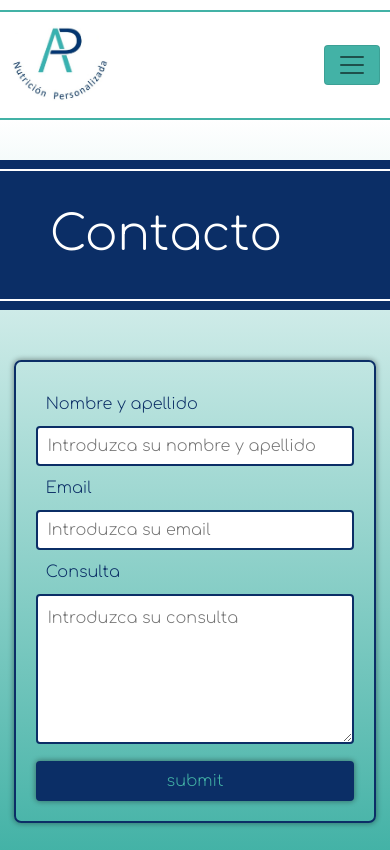
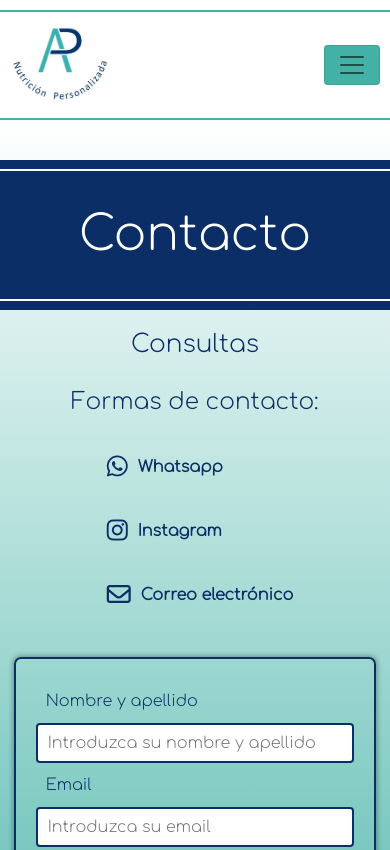
Before and after one commit to J0AQUINPEDRAZA/Alicia-Pedraza, a website: page pages/contacto.html in a window 390 px wide. Shown: the top 850 px of the page. Drawn offline with nearby package versions, Linux system fonts and the light colour scheme.

Commit message:
add wpp and links

```diff
--- a/pages/contacto.html
+++ b/pages/contacto.html
@@ -113,16 +113,27 @@
               <h1>Contacto</h1>
             </div>
           </div>
+          <div class="titulo__consultas">
+              <h2>Consultas</h2>
+          </div>
+          <div class="article">
+            <div class="redes">
+              <h3 class="tituloRedes">Formas de contacto:</h3>
+              <div class="iconos">
+                <a href="https://wa.me/5493512054717/?text=Hola%20Ali,%20quisiera%20hacerte%20una%20consulta,..." target="_blank" rel="noopener" data-testid="LinkButton" aria-describedby="profile-ali-pedraza " height="auto" class="sc-pFZIQ StyledButton-sc-686c3k-0 ldGKnQ csMAqU"><i class="fa-xl fa-brands fa-whatsapp sc-hKgILt Button__StyledText-sc-uh5tyw-0 CczVW rsIfq"></i>Whatsapp</a>
+                <a href="https://www.instagram.com/lic.pedraza/?igshid=YmMyMTA2M2Y=" target="_blank"><i class="fa-xl fa-brands fa-instagram"></i>Instagram</a>
+                <a href=""><i class="fa-xl fa-regular fa-envelope"></i>Correo electrónico</a>
+              </div>
+            </div>
             <div class="form">
               <form action="">
-              <label  class="labelFormContacto" for="text">Nombre y apellido</label>
-              <input  class="inputsFormContacto" type="text" placeholder="Introduzca su nombre y apellido" required>
+                <label  class="labelFormContacto" for="text">Nombre y apellido</label>                <input  class="inputsFormContacto" type="text" placeholder="Introduzca su nombre y apellido" required>
                 <label  class="labelFormContacto" for="email">Email</label>
                 <input  class="inputsFormContacto" type="email" name="email" id="" placeholder="Introduzca su email" required>
                 <label  class="labelFormContacto" for="textarea">Consulta</label>
-              <textarea  class="textareaFormContacto" name="textarea" id="" cols="30" rows="10" placeholder="Introduzca su consulta" required></textarea>
-              <input  class="submitFormContacto" type="submit" value="submit" placeholder="enviar">
+                <textarea  class="textareaFormContacto" name="textarea" id="" cols="30" rows="10" placeholder="Introduzca su consulta" required></textarea>                <input  class="submitFormContacto" type="submit" value="submit" placeholder="enviar">
               </form>
+            </div>
           </div>
         </section>
     </main>
@@ -130,8 +141,9 @@
       <div class="container__footer">
         <p class="footerText">&copy; Todos los derechos reservados</p>
         <div class="iconos">
-          <a href="https://web.whatsapp.com/" target="_blank" rel="noopener" data-testid="LinkButton" aria-describedby="profile-ali-pedraza " height="auto" class="sc-pFZIQ StyledButton-sc-686c3k-0 ldGKnQ csMAqU"><div data-testid="LinkThumbnail" class="sc-bdfBwQ sc-gsTCUz StyledThumbnail-sc-1hclpwd-0 fEQWLI bhdLno hUtLhc"><i class="fa-xl fa-brands fa-whatsapp sc-hKgILt Button__StyledText-sc-uh5tyw-0 CczVW rsIfq"></i></div></a>
-          <a href="https://www.instagram.com/lic.pedraza/?igshid=YmMyMTA2M2Y="><i class="fa-xl fa-brands fa-instagram"></i></a>
+          <a href="https://wa.me/5493512054717/?text=Hola%20Ali,%20quisiera%20hacerte%20una%20consulta,..." target="_blank" rel="noopener" data-testid="LinkButton" aria-describedby="profile-ali-pedraza " height="auto" class="sc-pFZIQ StyledButton-sc-686c3k-0 ldGKnQ csMAqU"><div data-testid="LinkThumbnail" class="sc-bdfBwQ sc-gsTCUz StyledThumbnail-sc-1hclpwd-0 fEQWLI bhdLno hUtLhc"><i class="fa-xl fa-brands fa-whatsapp sc-hKgILt Button__StyledText-sc-uh5tyw-0 CczVW rsIfq"></i></div></a>
+          <a href="https://www.instagram.com/lic.pedraza/?igshid=YmMyMTA2M2Y=" target="_blank"><i class="fa-xl fa-brands fa-instagram"></i></a>
+          <a href=""><i class="fa-xl fa-regular fa-envelope"></i></a>
         </div>
       </div>
     </footer>
--- a/scss/_contacto.scss
+++ b/scss/_contacto.scss
@@ -4,6 +4,41 @@ main{
         display: flex;
         flex-direction: column;
         align-items: center;
+        .titulo__consultas{
+            color: $azulLogo;
+        }
+        .article{
+            display: flex;
+            flex-wrap: wrap;
+            width: 100%;
+            justify-content: space-around;
+            margin: 0px 10px;
+            .redes{
+                display: flex;
+                flex-direction: column;
+                .tituloRedes{
+                color: $azulLogo;
+                margin: 20px 0px;
+                }
+                .iconos{
+                    display: flex;
+                    flex-direction: column;
+                    flex-wrap: wrap;
+                    a{
+                        margin: 20px 0px;
+                        color: $azulLogo;
+                        font-weight: bold;
+                        .fa-brands{
+                            color: $azulLogo;
+                            margin: 10px;
+                        }
+                        .fa-regular{
+                            color: $azulLogo;
+                            margin: 10px;
+                        }
+                    }
+                }
+            }
             .form{
                 padding: 20px;
                 margin: 30px 0px;
@@ -72,4 +107,16 @@ main{
                 }
             }
         }
+        @media only screen and (max-width:768px){
+            .article{
+                display: flex;
+                justify-content: center;
+                flex-direction: column;
+                align-content: center;
+                .redes{
+                    align-items: center;
                 }
+            }
+        }
+    }
+}
--- a/scss/_footer.scss
+++ b/scss/_footer.scss
@@ -22,11 +22,15 @@
         }
         .iconos{
             display: flex;
-            flex-wrap: wrap;
+            flex-wrap: nowrap;
             .fa-brands{
             color: $verdeLogo;
             margin: 10px;
             }
+            .fa-regular{
+                color: $verdeLogo;
+                margin: 10px;
+            }
         }
     }
 }
--- a/scss/_headerDesktop.scss
+++ b/scss/_headerDesktop.scss
@@ -19,7 +19,7 @@
             margin: 0px 10px 0px 10px;
             width: 100%;
             max-width: 1200px;
-            height: 106px;
+            height: 107.5px;
             display: flex;
             align-items: center;
             justify-content: space-between;
--- a/scss/_perfil.scss
+++ b/scss/_perfil.scss
@@ -32,11 +32,12 @@ main{
         }
         @media only screen and (max-width:576px){
             .encabezado{
-                justify-content: center;
-                h1{
-                    margin-left: 0px;
+                text-align: center;
+                .txt__container{
+                  h1{
+                    margin: 0px;
+                    }
                 }
-
             }
         }
         .avatar__sobreMi{
@@ -54,6 +55,7 @@ main{
                     border-radius: 20px;
                 }
                 @media only screen and (max-width:768px){
+
                     .img__avatar{
                         margin-left: 10px;
                     }
```
Also changed, not shown: index.html (+3 -2 lines), pages/perfil.html (+3 -2 lines), pages/turnos.html (+3 -2 lines), css/main.css. Lines whose indentation alone changed are shown as unchanged.
